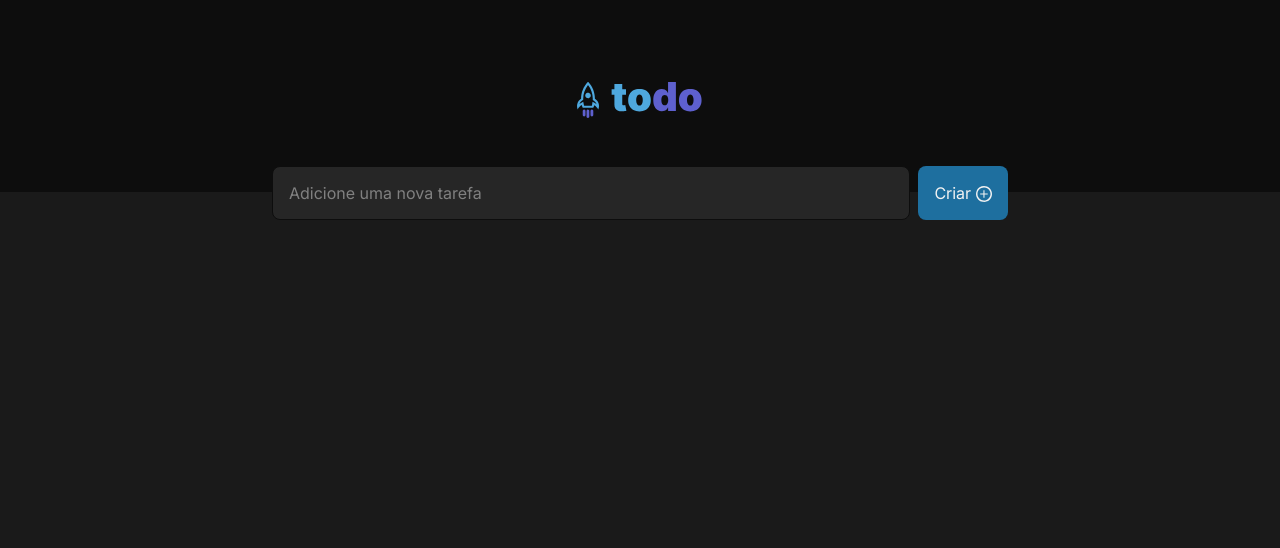
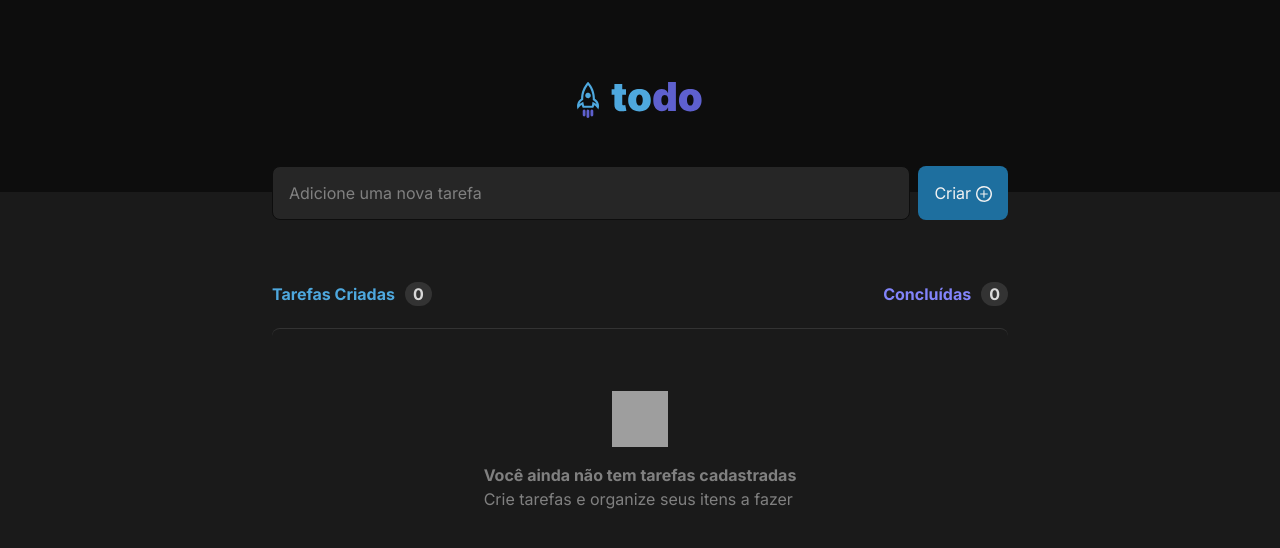
Before and after one commit to victordev13/ignite-reactjs-todo-list, a React (Vite) app: page / in a window 1280 px wide. Shown: the top 548 px of the page. Built offline with nearby package versions, Linux system fonts and the light colour scheme; grey boxes are pictures that could not be loaded.

Commit message:
feat: empty task list

```diff
--- a/src/App.module.css
+++ b/src/App.module.css
@@ -1,7 +1,10 @@
-.app {
-}
-
 .wrapper {
   max-width: 736px;
   margin: 0 auto;
 }
+
+@media screen and (max-width: 768px) {
+  .wrapper {
+    padding: 0 1rem;
+  }
+}
--- a/src/App.tsx
+++ b/src/App.tsx
@@ -1,6 +1,7 @@
 import styles from './App.module.css'
 import Header from './components/Header';
 import NewTask from './components/NewTask';
+import TaskList from './components/TaskList';
 import './global.css';
 
 function App() {
@@ -9,6 +10,7 @@ function App() {
       <Header />
       <main className={styles.wrapper}>
         <NewTask />
+        <TaskList />
       </main>
     </div>
   )
--- a/src/components/Header/styles.module.css
+++ b/src/components/Header/styles.module.css
@@ -1,5 +1,5 @@
 .header {
-    background: var(--gray-700);
+    background: var(--grey-700);
     padding: 4.5rem;
     display: flex;
     justify-content: center;
--- a/src/components/NewTask/styles.module.css
+++ b/src/components/NewTask/styles.module.css
@@ -9,20 +9,20 @@
 .newTask input[type='text'] {
   padding: 1rem;
   border-radius: 0.5rem;
-  background: var(--gray-500);
-  border: 1.5px solid var(--gray-700);
-  color: var(--gray-200);
+  background: var(--grey-500);
+  border: 1.5px solid var(--grey-700);
+  color: var(--grey-200);
 
   width: 100%;
   min-width: 150px;
 }
 
 .newTask input[type='text']::placeholder {
-  color: var(--gray-300);
+  color: var(--grey-300);
 }
 
 .newTask input[type='text']:focus {
-  background: var(--gray-400);
+  background: var(--grey-400);
 }
 
 .button {
@@ -32,7 +32,7 @@
   background: var(--blue-700);
   padding: 1rem;
   border-radius: 0.5rem;
-  color: var(--gray-100);
+  color: var(--grey-100);
   min-width: 90px;
 }
 
@@ -46,10 +46,6 @@
 }
 
 @media screen and (max-width: 768px) {
-  .newTask {
-    padding: 0 1rem;
-  }
-
   .button img {
     display: none;
   }
--- /dev/null
+++ b/src/components/TaskList/Header.tsx
@@ -0,0 +1,18 @@
+import styles from './styles.module.css';
+
+function Header() {
+  return (
+    <header className={styles.header}>
+      <div>
+        <p className={styles.blue}>Tarefas Criadas</p>
+        <span className={styles.badge}>0</span>
+      </div>
+      <div>
+        <p className={styles.purple}>Concluídas</p>
+        <span className={styles.badge}>0</span>
+      </div>
+    </header>
+  );
+}
+
+export default Header;
--- /dev/null
+++ b/src/components/TaskList/index.tsx
@@ -0,0 +1,25 @@
+import Header from './Header';
+import ClipboardIcon from '../../assets/clipboard.svg';
+
+import styles from './styles.module.css';
+
+function TaskList() {
+  return (
+    <div className={styles.content}>
+      <Header />
+      <div className={styles.listItems}>
+        <div className={styles.emptyList}>
+          <img src={ClipboardIcon} width={56} height={56} />
+          <div>
+            <p>
+              <strong>Você ainda não tem tarefas cadastradas</strong>
+            </p>
+            <p>Crie tarefas e organize seus itens a fazer</p>
+          </div>
+        </div>
+      </div>
+    </div>
+  );
+}
+
+export default TaskList;
--- /dev/null
+++ b/src/components/TaskList/styles.module.css
@@ -0,0 +1,54 @@
+.content {
+  margin-top: 4rem;
+}
+
+.badge {
+  padding: 0.1rem 0.5rem;
+  background: var(--grey-400);
+  color: var(--grey-200);
+  border-radius: 999px;
+  font-weight: 700;
+}
+
+.blue {
+  color: var(--blue-300);
+}
+
+.purple {
+  color: var(--purple-300);
+}
+
+.header {
+  display: flex;
+  justify-content: space-between;
+}
+
+.header p {
+  display: inline-block;
+  font-weight: 700;
+}
+
+.header span {
+  margin-left: 10px;
+}
+
+.listItems {
+  margin-top: 1.5rem;
+}
+
+.emptyList {
+  border-top: 1px solid var(--grey-400);
+  border-radius: 0.5rem;
+  height: 244px;
+
+  display: flex;
+  flex-direction: column;
+  justify-content: center;
+  align-items: center;
+
+  line-height: 1.5rem;
+}
+
+.emptyList > div {
+  margin-top: 1rem;
+}
--- a/src/global.css
+++ b/src/global.css
@@ -5,13 +5,13 @@
 }
 
 :root {
-  --gray-100: #f2f2f2;
-  --gray-200: #d9d9d9;
-  --gray-300: #808080;
-  --gray-400: #333333;
-  --gray-500: #262626;
-  --gray-600: #1a1a1a;
-  --gray-700: #0d0d0d;
+  --grey-100: #f2f2f2;
+  --grey-200: #d9d9d9;
+  --grey-300: #808080;
+  --grey-400: #333333;
+  --grey-500: #262626;
+  --grey-600: #1a1a1a;
+  --grey-700: #0d0d0d;
 
   --blue-300: #4ea8de;
   --blue-700: #1e6f9f;
@@ -28,8 +28,8 @@
 }
 
 body {
-  background: var(--gray-600);
-  color: var(--gray-300);
+  background: var(--grey-600);
+  color: var(--grey-300);
   -webkit-font-smoothing: antialised;
 }
 
```
